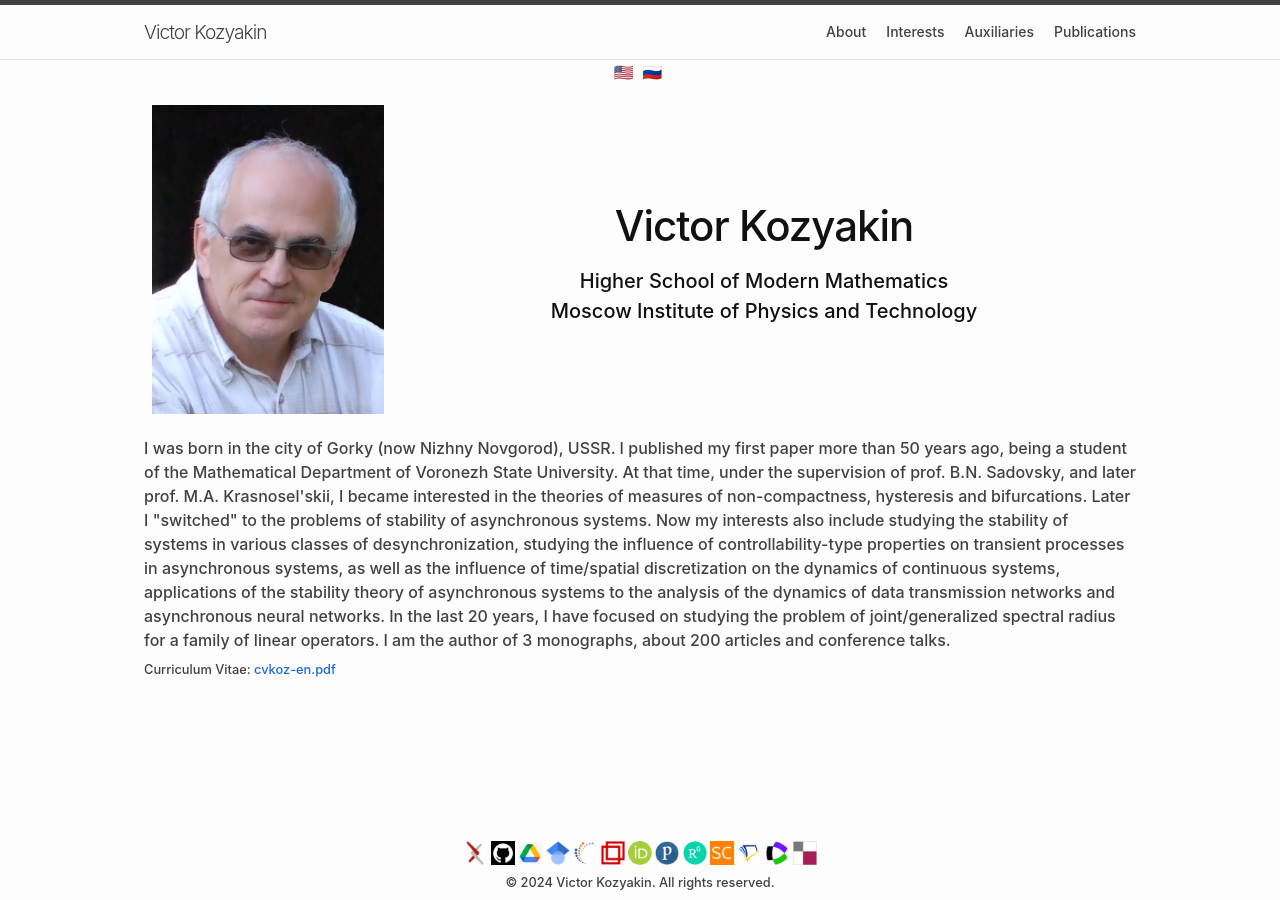
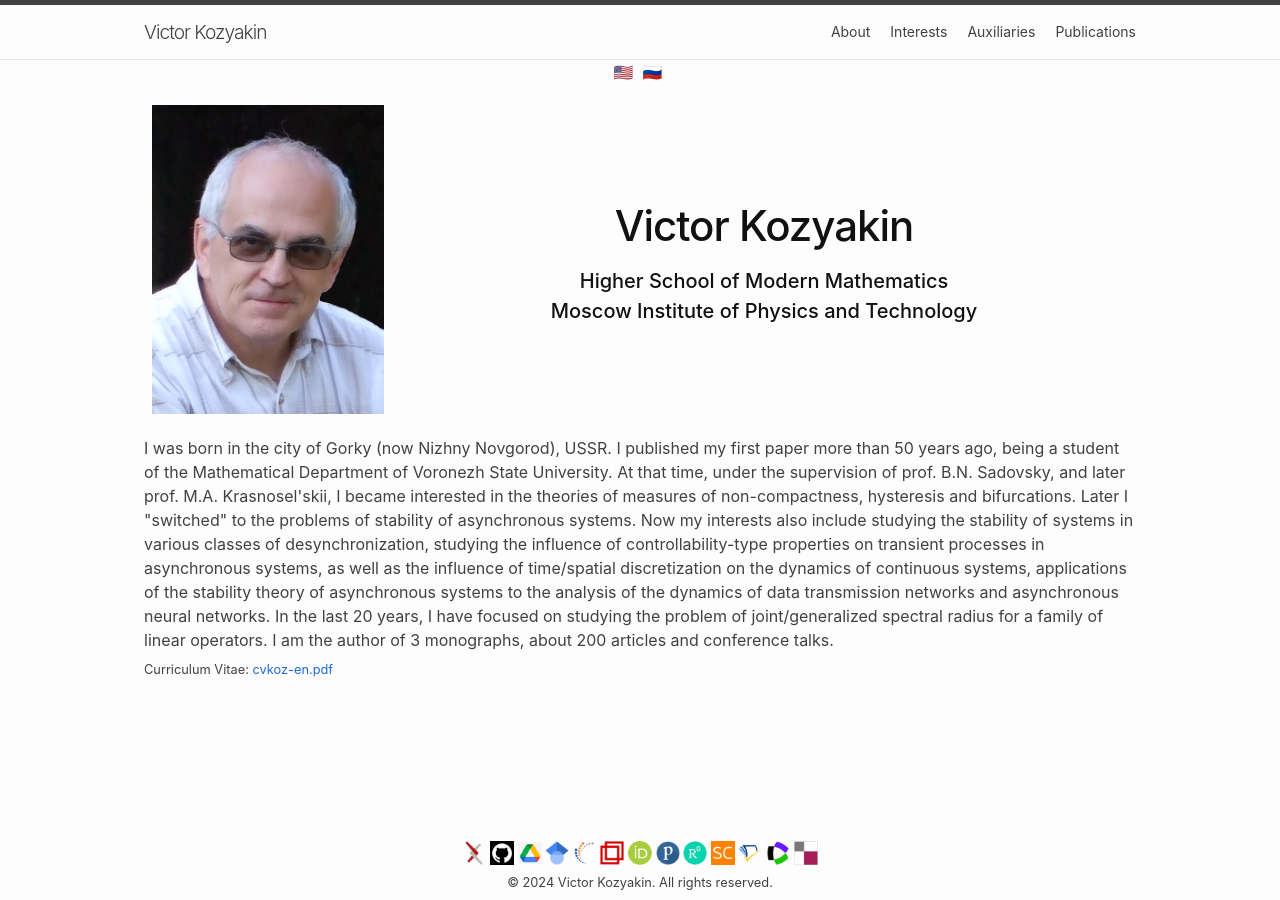
Before and after one commit to kozyakin/kozyakin.github.io, a Jekyll site: the page built from index.html, in a window 1280 px wide. Built offline with Jekyll 4.4.1, drawn with Linux system fonts in a browser that asks for light colours; emoji names are drawn with the system emoji font.

Commit message:
Revert "Update custom-variables.scss"
This reverts commit 6d839dda974d3ce85768254f0fa9b6983f284b39.

```diff
--- a/_sass/minima/custom-variables.scss
+++ b/_sass/minima/custom-variables.scss
@@ -3,4 +3,3 @@
 $content-width:    80%;
 $spacing-unit:     16px;
 $table-zebra-color: transparent;
-$base-font-weight: 500;
```
